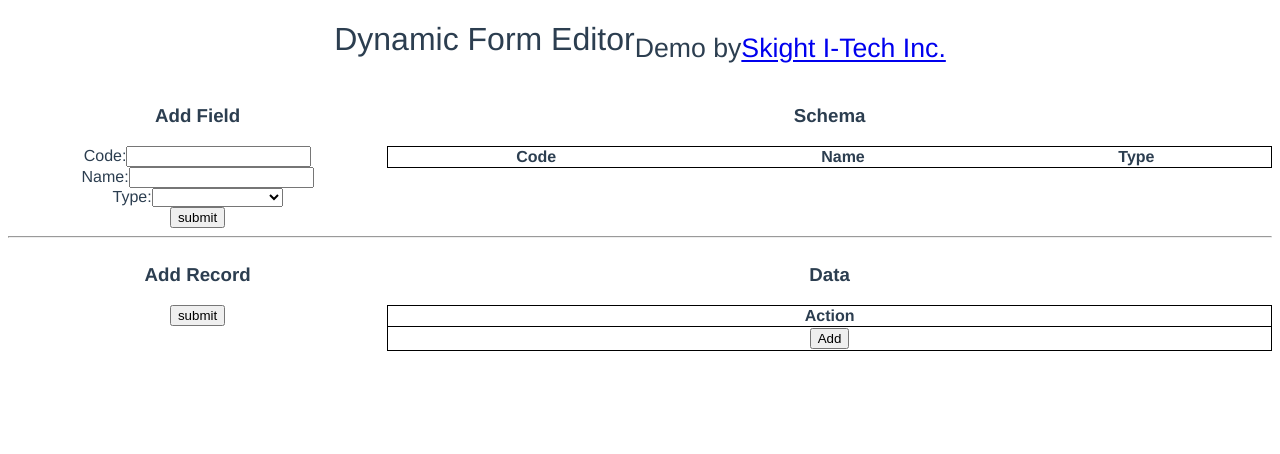
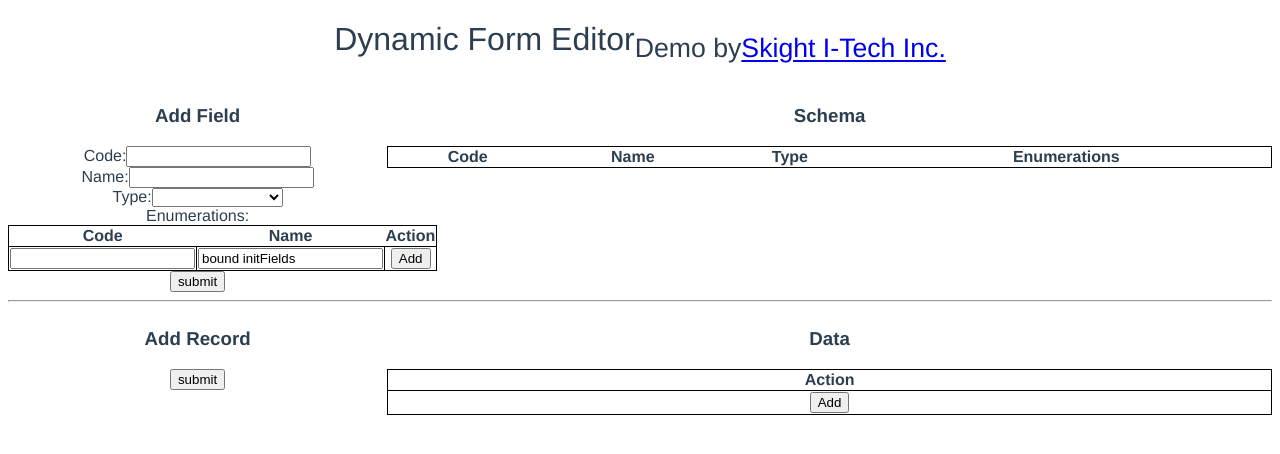
Before and after one commit to SkightTeam/DynamicForm, a Vue app: page /#/ in a window 1280 px wide. Shown: the top 454 px of the page. Built offline with nearby package versions, Linux system fonts and the light colour scheme.

Commit message:
Add skEditFieldOfList to edit enumerations

```diff
--- a/src/components/Dashboard.vue
+++ b/src/components/Dashboard.vue
@@ -6,10 +6,10 @@
     div
       div(style="width:30%; display:inline-block")
         h3 Add Field
-        sk-form(:meta="metaSchema" v-on:submit="addField")
+        sk-form(:meta="enumSchema" v-on:submit="addField")
       div(style="width:70%; display:inline-block; ")
         h3 Schema
-        sk-list(v-bind:schema="metaSchema" v-bind:value="meta")
+        sk-list(v-bind:schema="enumSchema" v-bind:value="meta")
     hr
     div
       div(style="width:30%; display:inline-block")
@@ -26,6 +26,18 @@
   import SkGrid from './skGrid'
   var meta = []
   var data = []
+  var fieldSchema = [
+    {
+      code: 'code',
+      name: 'Code',
+      type: 'scalar'
+    },
+    {
+      code: 'name',
+      name: 'Name',
+      type: 'scalar'
+    }
+  ]
   export default {
     name: 'Dashboard',
     components: {
@@ -62,6 +74,39 @@
             ]
           }
         ],
+        enumSchema: [
+          {
+            code: 'code',
+            name: 'Code',
+            type: 'scalar'
+          },
+          {
+            code: 'name',
+            name: 'Name',
+            type: 'scalar'
+          },
+          {
+            code: 'type',
+            name: 'Type',
+            type: 'enumeration',
+            enumerations: [
+              {
+                code: 'scalar',
+                name: 'Scalar Type'
+              },
+              {
+                code: 'enumeration',
+                name: 'Enumeration Type'
+              }
+            ]
+          },
+          {
+            code: 'enumertaions',
+            name: 'Enumerations',
+            type: 'list',
+            ofType: fieldSchema
+          }
+        ],
         meta: meta,
         data: data
       }
--- a/src/components/skEditField.vue
+++ b/src/components/skEditField.vue
@@ -1,9 +1,15 @@
-<template >
+<template>
   <sk-edit-enumeration v-if="meta.type=='enumeration'"
                        :value="value"
                        :meta="meta"
                        @input="update"
   ></sk-edit-enumeration>
+  <sk-edit-field-of-list v-else-if="meta.type=='list'"
+                         :value="value"
+                         :meta="meta"
+                         @input="update"
+
+  ></sk-edit-field-of-list>
   <sk-edit-scalar v-else
                   :value="value"
                   :meta="meta"
@@ -14,9 +20,11 @@
 <script>
 import SkEditEnumeration from './skEditEnumeration'
 import SkEditScalar from './skEditScalar'
+import SkEditFieldOfList from './skEditFieldOfList'
 
 export default {
   components: {
+    SkEditFieldOfList,
     SkEditScalar,
     SkEditEnumeration},
   name: 'SkEditField',
--- /dev/null
+++ b/src/components/skEditFieldOfList.vue
@@ -0,0 +1,20 @@
+<template >
+  <sk-grid v-bind:schema="meta.ofType" v-bind:value="value" v-on:submit="addRecord"> </sk-grid>
+</template>
+
+<script>
+import SkGrid from './skGrid'
+export default {
+  components: {SkGrid},
+  name: 'SkEditFieldOfList',
+  props: [
+    'meta',
+    'value'
+  ],
+  methods: {
+    addRecord: function (fields) {
+      this.$emit('input', fields)
+    }
+  }
+}
+</script>
--- a/src/components/skGrid.vue
+++ b/src/components/skGrid.vue
@@ -11,16 +11,16 @@
          button Delete
       tr
         td(v-for="item in schema")
-          sk-edit-field(v-model="fields[item.code]" v-bind:meta="item")
+          sk-edit-scalar(v-model="fields[item.code]" v-bind:meta="item")
         td
           button(@click="submit") Add
 </template>
 
 <script>
-import SkEditField from './skEditField'
+import SkEditScalar from './skEditScalar'
 export default {
   components: {
-    SkEditField
+    SkEditScalar
   },
   name: 'SkGrid',
   props: [
```
